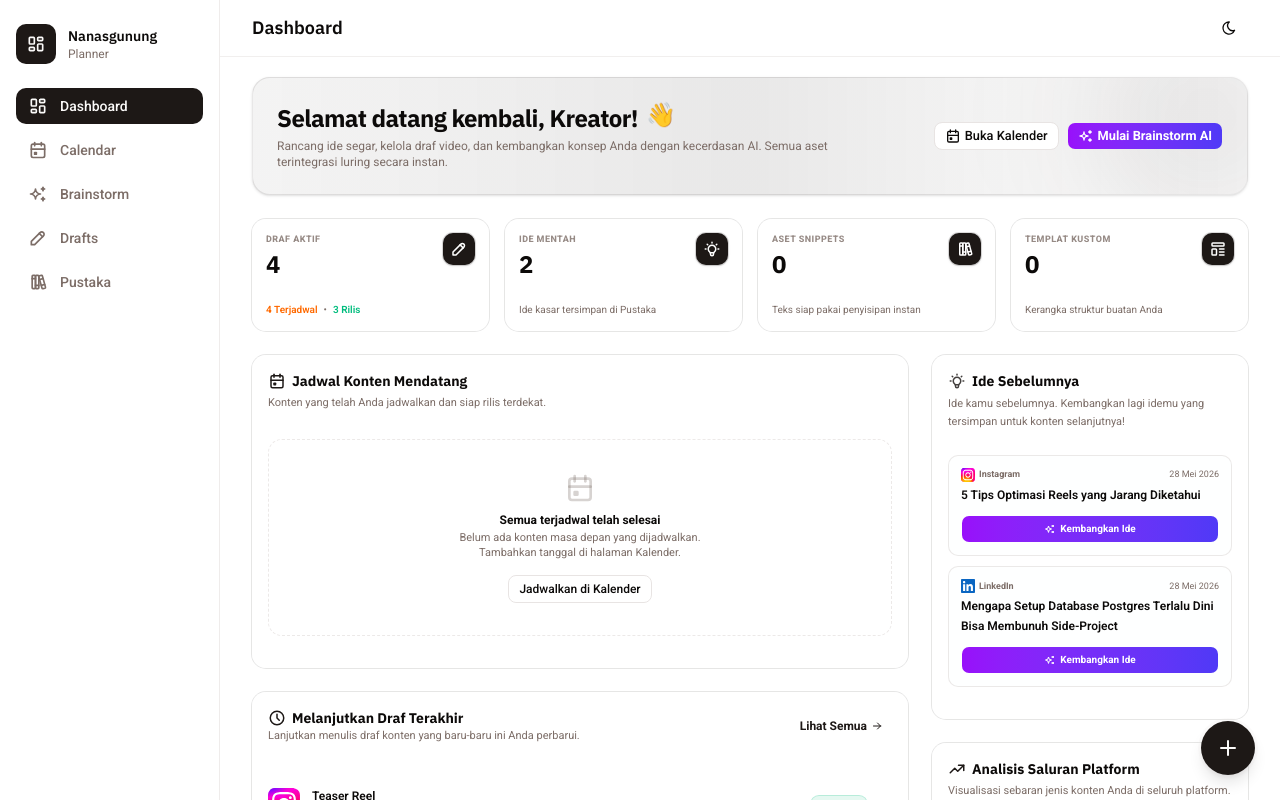
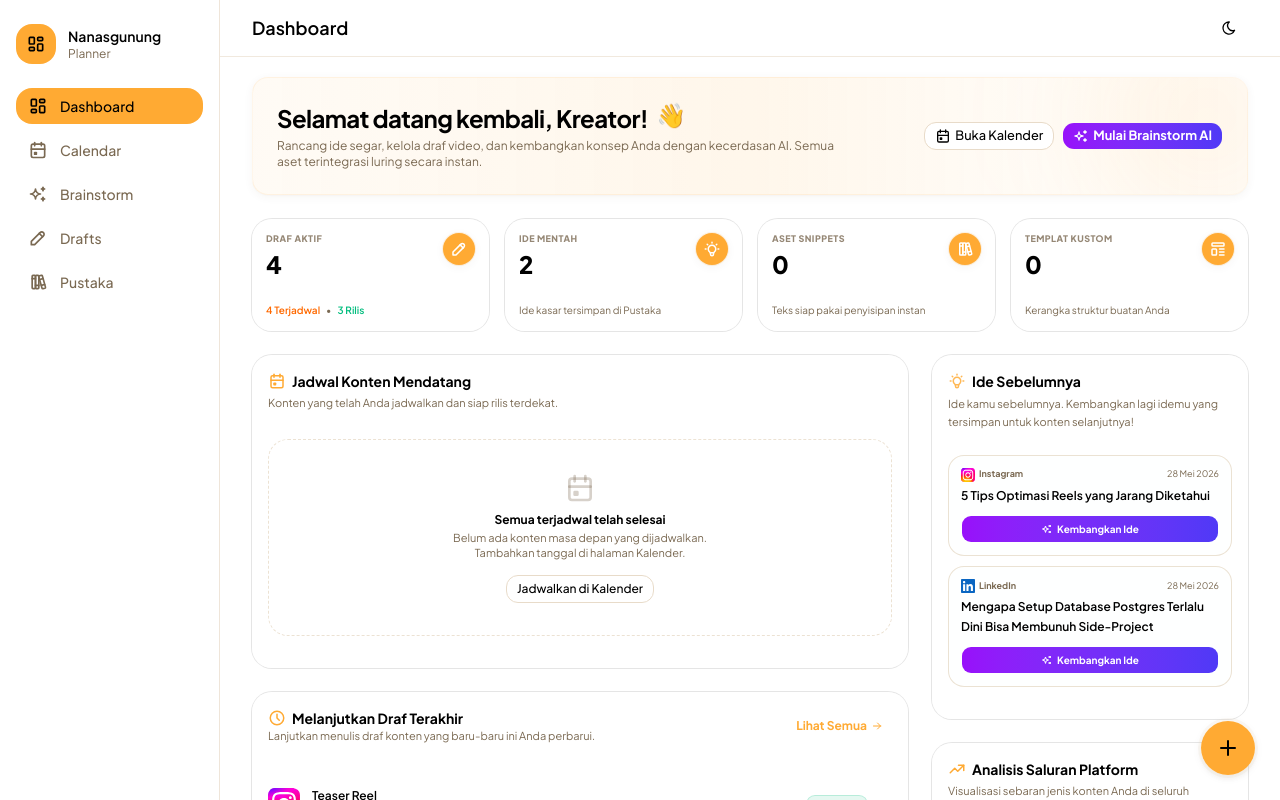
Before and after one commit to nasgunawann/nanasgunung-planner, a Next.js app: page /dashboard in a window 1280 px wide. Shown: the top 800 px of the page. Built offline with nearby package versions, Linux system fonts and the light colour scheme.

Commit message:
feat: update global styles and typography, enhance toolbar UI with localized text

```diff
--- a/src/app/globals.css
+++ b/src/app/globals.css
@@ -1,120 +1,187 @@
+@import url("https://fonts.googleapis.com/css2?family=Geist+Mono:wght@400;500;700&family=IBM+Plex+Sans:wght@400;500;600;700&family=Roboto:wght@400;500;700;900&display=swap");
 @import "tailwindcss";
-@import "tw-animate-css";
-@import "shadcn/tailwind.css";
 
 @custom-variant dark (&:is(.dark *));
+
+:root {
+  --background: oklch(1 0 0);
+  --foreground: oklch(0 0 0);
+  --card: oklch(1 0 0);
+  --card-foreground: oklch(0 0 0);
+  --popover: oklch(1 0 0);
+  --popover-foreground: oklch(0 0 0);
+  --primary: oklch(0.8032 0.1587 69.8092);
+  --primary-foreground: oklch(0 0 0);
+  --secondary: oklch(0.9458 0.0454 76.3285);
+  --secondary-foreground: oklch(0 0 0);
+  --muted: oklch(0.9593 0.011 76.5971);
+  --muted-foreground: oklch(0.5319 0.0413 75.9565);
+  --accent: oklch(0.8944 0.0895 75.5398);
+  --accent-foreground: oklch(0 0 0);
+  --destructive: oklch(0.6356 0.2082 25.3782);
+  --destructive-foreground: oklch(0.9848 0 0);
+  --border: oklch(0.8978 0.0278 76.4745);
+  --input: oklch(0.8978 0.0278 76.4745);
+  --ring: oklch(0.8512 0.1254 73.9788);
+  --chart-1: oklch(0.8512 0.1254 73.9788);
+  --chart-2: oklch(0.7754 0.1355 72.2638);
+  --chart-3: oklch(0.6894 0.1278 71.2857);
+  --chart-4: oklch(0.5574 0.0777 74.3347);
+  --chart-5: oklch(0.9197 0.0677 76.018);
+  --sidebar: oklch(1 0 0);
+  --sidebar-foreground: oklch(0 0 0);
+  --sidebar-primary: oklch(0.8512 0.1254 73.9788);
+  --sidebar-primary-foreground: oklch(0 0 0);
+  --sidebar-accent: oklch(0.9564 0.0363 76.4189);
+  --sidebar-accent-foreground: oklch(0.6484 0.1477 63.1223);
+  --sidebar-border: oklch(0.9298 0.0138 76.5785);
+  --sidebar-ring: oklch(0.8512 0.1254 73.9788);
+  --font-sans: Plus Jakarta Sans, ui-sans-serif, sans-serif, system-ui;
+  --font-serif: Merriweather, ui-serif, serif;
+  --font-mono: Geist Mono, Fira Code, monospace;
+  --radius: 1rem;
+  --shadow-x: 0px;
+  --shadow-y: 2px;
+  --shadow-blur: 10px;
+  --shadow-spread: 0px;
+  --shadow-opacity: 0.05;
+  --shadow-color: hsl(35, 50%, 20%);
+  --shadow-2xs: 0px 2px 10px 0px hsl(35 50% 20% / 0.03);
+  --shadow-xs: 0px 2px 10px 0px hsl(35 50% 20% / 0.03);
+  --shadow-sm:
+    0px 2px 10px 0px hsl(35 50% 20% / 0.05),
+    0px 1px 2px -1px hsl(35 50% 20% / 0.05);
+  --shadow:
+    0px 2px 10px 0px hsl(35 50% 20% / 0.05),
+    0px 1px 2px -1px hsl(35 50% 20% / 0.05);
+  --shadow-md:
+    0px 2px 10px 0px hsl(35 50% 20% / 0.05),
+    0px 2px 4px -1px hsl(35 50% 20% / 0.05);
+  --shadow-lg:
+    0px 2px 10px 0px hsl(35 50% 20% / 0.05),
+    0px 4px 6px -1px hsl(35 50% 20% / 0.05);
+  --shadow-xl:
+    0px 2px 10px 0px hsl(35 50% 20% / 0.05),
+    0px 8px 10px -1px hsl(35 50% 20% / 0.05);
+  --shadow-2xl: 0px 2px 10px 0px hsl(35 50% 20% / 0.13);
+  --tracking-normal: 0em;
+  --spacing: 0.25rem;
+}
+
+.dark {
+  --background: oklch(0.1651 0.0141 76.6248);
+  --foreground: oklch(0.9726 0.0227 76.527);
+  --card: oklch(0.2044 0.0207 75.5143);
+  --card-foreground: oklch(0.9726 0.0227 76.527);
+  --popover: oklch(0.1785 0.0162 75.8005);
+  --popover-foreground: oklch(0.9726 0.0227 76.527);
+  --primary: oklch(0.8512 0.1254 73.9788);
+  --primary-foreground: oklch(0.1778 0.0368 79.849);
+  --secondary: oklch(0.2898 0.035 75.0019);
+  --secondary-foreground: oklch(0.9197 0.0677 76.018);
+  --muted: oklch(0.2843 0.0269 75.6534);
+  --muted-foreground: oklch(0.7409 0.0338 76.3513);
+  --accent: oklch(0.3627 0.0619 72.5775);
+  --accent-foreground: oklch(0.9197 0.0677 76.018);
+  --destructive: oklch(0.3901 0.1297 25.5736);
+  --destructive-foreground: oklch(0.9848 0 0);
+  --border: oklch(0.3399 0.0342 75.5286);
+  --input: oklch(0.3399 0.0342 75.5286);
+  --ring: oklch(0.8512 0.1254 73.9788);
+  --chart-1: oklch(0.8512 0.1254 73.9788);
+  --chart-2: oklch(0.7754 0.1355 72.2638);
+  --chart-3: oklch(0.6894 0.1278 71.2857);
+  --chart-4: oklch(0.5574 0.0777 74.3347);
+  --chart-5: oklch(0.9197 0.0677 76.018);
+  --sidebar: oklch(0.193 0.0206 75.3839);
+  --sidebar-foreground: oklch(0.854 0.0188 76.5358);
+  --sidebar-primary: oklch(0.8512 0.1254 73.9788);
+  --sidebar-primary-foreground: oklch(0.1778 0.0368 79.849);
+  --sidebar-accent: oklch(0.2898 0.035 75.0019);
+  --sidebar-accent-foreground: oklch(0.9197 0.0677 76.018);
+  --sidebar-border: oklch(0.2843 0.0269 75.6534);
+  --sidebar-ring: oklch(0.8512 0.1254 73.9788);
+  --font-sans: Plus Jakarta Sans, ui-sans-serif, sans-serif, system-ui;
+  --font-serif: Merriweather, ui-serif, serif;
+  --font-mono: Geist Mono, Fira Code, monospace;
+  --radius: 1rem;
+  --shadow-x: 0px;
+  --shadow-y: 4px;
+  --shadow-blur: 15px;
+  --shadow-spread: 0px;
+  --shadow-opacity: 0.4;
+  --shadow-color: hsl(35, 100%, 2%);
+  --shadow-2xs: 0px 4px 15px 0px hsl(35 100% 2% / 0.2);
+  --shadow-xs: 0px 4px 15px 0px hsl(35 100% 2% / 0.2);
+  --shadow-sm:
+    0px 4px 15px 0px hsl(35 100% 2% / 0.4),
+    0px 1px 2px -1px hsl(35 100% 2% / 0.4);
+  --shadow:
+    0px 4px 15px 0px hsl(35 100% 2% / 0.4),
+    0px 1px 2px -1px hsl(35 100% 2% / 0.4);
+  --shadow-md:
+    0px 4px 15px 0px hsl(35 100% 2% / 0.4),
+    0px 2px 4px -1px hsl(35 100% 2% / 0.4);
+  --shadow-lg:
+    0px 4px 15px 0px hsl(35 100% 2% / 0.4),
+    0px 4px 6px -1px hsl(35 100% 2% / 0.4);
+  --shadow-xl:
+    0px 4px 15px 0px hsl(35 100% 2% / 0.4),
+    0px 8px 10px -1px hsl(35 100% 2% / 0.4);
+  --shadow-2xl: 0px 4px 15px 0px hsl(35 100% 2% / 1);
+}
 
 @theme inline {
   --color-background: var(--background);
   --color-foreground: var(--foreground);
+  --color-card: var(--card);
+  --color-card-foreground: var(--card-foreground);
+  --color-popover: var(--popover);
+  --color-popover-foreground: var(--popover-foreground);
+  --color-primary: var(--primary);
+  --color-primary-foreground: var(--primary-foreground);
+  --color-secondary: var(--secondary);
+  --color-secondary-foreground: var(--secondary-foreground);
+  --color-muted: var(--muted);
+  --color-muted-foreground: var(--muted-foreground);
+  --color-accent: var(--accent);
+  --color-accent-foreground: var(--accent-foreground);
+  --color-destructive: var(--destructive);
+  --color-destructive-foreground: var(--destructive-foreground);
+  --color-border: var(--border);
+  --color-input: var(--input);
+  --color-ring: var(--ring);
+  --color-chart-1: var(--chart-1);
+  --color-chart-2: var(--chart-2);
+  --color-chart-3: var(--chart-3);
+  --color-chart-4: var(--chart-4);
+  --color-chart-5: var(--chart-5);
+  --color-sidebar: var(--sidebar);
+  --color-sidebar-foreground: var(--sidebar-foreground);
+  --color-sidebar-primary: var(--sidebar-primary);
+  --color-sidebar-primary-foreground: var(--sidebar-primary-foreground);
+  --color-sidebar-accent: var(--sidebar-accent);
+  --color-sidebar-accent-foreground: var(--sidebar-accent-foreground);
+  --color-sidebar-border: var(--sidebar-border);
+  --color-sidebar-ring: var(--sidebar-ring);
+
   --font-sans: var(--font-sans);
-  --font-mono: var(--font-geist-mono);
-  --font-heading: var(--font-heading);
-  --color-sidebar-ring: var(--sidebar-ring);
-  --color-sidebar-border: var(--sidebar-border);
-  --color-sidebar-accent-foreground: var(--sidebar-accent-foreground);
-  --color-sidebar-accent: var(--sidebar-accent);
-  --color-sidebar-primary-foreground: var(--sidebar-primary-foreground);
-  --color-sidebar-primary: var(--sidebar-primary);
-  --color-sidebar-foreground: var(--sidebar-foreground);
-  --color-sidebar: var(--sidebar);
-  --color-chart-5: var(--chart-5);
-  --color-chart-4: var(--chart-4);
-  --color-chart-3: var(--chart-3);
-  --color-chart-2: var(--chart-2);
-  --color-chart-1: var(--chart-1);
-  --color-ring: var(--ring);
-  --color-input: var(--input);
-  --color-border: var(--border);
-  --color-destructive: var(--destructive);
-  --color-accent-foreground: var(--accent-foreground);
-  --color-accent: var(--accent);
-  --color-muted-foreground: var(--muted-foreground);
-  --color-muted: var(--muted);
-  --color-secondary-foreground: var(--secondary-foreground);
-  --color-secondary: var(--secondary);
-  --color-primary-foreground: var(--primary-foreground);
-  --color-primary: var(--primary);
-  --color-popover-foreground: var(--popover-foreground);
-  --color-popover: var(--popover);
-  --color-card-foreground: var(--card-foreground);
-  --color-card: var(--card);
-  --radius-sm: calc(var(--radius) * 0.6);
-  --radius-md: calc(var(--radius) * 0.8);
+  --font-mono: var(--font-mono);
+  --font-serif: var(--font-serif);
+
+  --radius-sm: calc(var(--radius) - 4px);
+  --radius-md: calc(var(--radius) - 2px);
   --radius-lg: var(--radius);
-  --radius-xl: calc(var(--radius) * 1.4);
-  --radius-2xl: calc(var(--radius) * 1.8);
-  --radius-3xl: calc(var(--radius) * 2.2);
-  --radius-4xl: calc(var(--radius) * 2.6);
-}
+  --radius-xl: calc(var(--radius) + 4px);
 
-:root {
-  --background: oklch(1 0 0);
-  --foreground: oklch(0.147 0.004 49.3);
-  --card: oklch(1 0 0);
-  --card-foreground: oklch(0.147 0.004 49.3);
-  --popover: oklch(1 0 0);
-  --popover-foreground: oklch(0.147 0.004 49.3);
-  --primary: oklch(0.214 0.009 43.1);
-  --primary-foreground: oklch(0.986 0.002 67.8);
-  --secondary: oklch(0.96 0.002 17.2);
-  --secondary-foreground: oklch(0.214 0.009 43.1);
-  --muted: oklch(0.96 0.002 17.2);
-  --muted-foreground: oklch(0.547 0.021 43.1);
-  --accent: oklch(0.96 0.002 17.2);
-  --accent-foreground: oklch(0.214 0.009 43.1);
-  --destructive: oklch(0.577 0.245 27.325);
-  --border: oklch(0.922 0.005 34.3);
-  --input: oklch(0.922 0.005 34.3);
-  --ring: oklch(0.714 0.014 41.2);
-  --chart-1: oklch(0.837 0.128 66.29);
-  --chart-2: oklch(0.705 0.213 47.604);
-  --chart-3: oklch(0.646 0.222 41.116);
-  --chart-4: oklch(0.553 0.195 38.402);
-  --chart-5: oklch(0.47 0.157 37.304);
-  --radius: 0.625rem;
-  --sidebar: oklch(0.986 0.002 67.8);
-  --sidebar-foreground: oklch(0.147 0.004 49.3);
-  --sidebar-primary: oklch(0.214 0.009 43.1);
-  --sidebar-primary-foreground: oklch(0.986 0.002 67.8);
-  --sidebar-accent: oklch(0.96 0.002 17.2);
-  --sidebar-accent-foreground: oklch(0.214 0.009 43.1);
-  --sidebar-border: oklch(0.922 0.005 34.3);
-  --sidebar-ring: oklch(0.714 0.014 41.2);
-}
-
-.dark {
-  --background: oklch(0.147 0.004 49.3);
-  --foreground: oklch(0.986 0.002 67.8);
-  --card: oklch(0.214 0.009 43.1);
-  --card-foreground: oklch(0.986 0.002 67.8);
-  --popover: oklch(0.214 0.009 43.1);
-  --popover-foreground: oklch(0.986 0.002 67.8);
-  --primary: oklch(0.922 0.005 34.3);
-  --primary-foreground: oklch(0.214 0.009 43.1);
-  --secondary: oklch(0.268 0.011 36.5);
-  --secondary-foreground: oklch(0.986 0.002 67.8);
-  --muted: oklch(0.268 0.011 36.5);
-  --muted-foreground: oklch(0.714 0.014 41.2);
-  --accent: oklch(0.268 0.011 36.5);
-  --accent-foreground: oklch(0.986 0.002 67.8);
-  --destructive: oklch(0.704 0.191 22.216);
-  --border: oklch(1 0 0 / 10%);
-  --input: oklch(1 0 0 / 15%);
-  --ring: oklch(0.547 0.021 43.1);
-  --chart-1: oklch(0.837 0.128 66.29);
-  --chart-2: oklch(0.705 0.213 47.604);
-  --chart-3: oklch(0.646 0.222 41.116);
-  --chart-4: oklch(0.553 0.195 38.402);
-  --chart-5: oklch(0.47 0.157 37.304);
-  --sidebar: oklch(0.214 0.009 43.1);
-  --sidebar-foreground: oklch(0.986 0.002 67.8);
-  --sidebar-primary: oklch(0.488 0.243 264.376);
-  --sidebar-primary-foreground: oklch(0.986 0.002 67.8);
-  --sidebar-accent: oklch(0.268 0.011 36.5);
-  --sidebar-accent-foreground: oklch(0.986 0.002 67.8);
-  --sidebar-border: oklch(1 0 0 / 10%);
-  --sidebar-ring: oklch(0.547 0.021 43.1);
+  --shadow-2xs: var(--shadow-2xs);
+  --shadow-xs: var(--shadow-xs);
+  --shadow-sm: var(--shadow-sm);
+  --shadow: var(--shadow);
+  --shadow-md: var(--shadow-md);
+  --shadow-lg: var(--shadow-lg);
+  --shadow-xl: var(--shadow-xl);
+  --shadow-2xl: var(--shadow-2xl);
 }
 
 @layer base {
--- a/src/app/layout.tsx
+++ b/src/app/layout.tsx
@@ -1,26 +1,25 @@
 import type { Metadata } from "next";
-import { Geist, Geist_Mono, Roboto, IBM_Plex_Sans } from "next/font/google";
+import { Geist_Mono, Merriweather, Plus_Jakarta_Sans } from "next/font/google";
 import "./globals.css";
 import "./custom.css";
 import { cn } from "@/lib/utils";
 import ThemeProvider from "@/components/theme-provider";
 import { TooltipProvider } from "@/components/ui/tooltip";
 
-const ibmPlexSansHeading = IBM_Plex_Sans({
+const plusJakartaSans = Plus_Jakarta_Sans({
   subsets: ["latin"],
-  variable: "--font-heading",
+  variable: "--font-sans",
 });
 
-const roboto = Roboto({ subsets: ["latin"], variable: "--font-sans" });
-
-const geistSans = Geist({
-  variable: "--font-geist-sans",
+const merriweather = Merriweather({
   subsets: ["latin"],
+  weight: ["400", "700", "900"],
+  variable: "--font-serif",
 });
 
 const geistMono = Geist_Mono({
-  variable: "--font-geist-mono",
   subsets: ["latin"],
+  variable: "--font-mono",
 });
 
 export const metadata: Metadata = {
@@ -43,11 +42,10 @@ export default function RootLayout({
       className={cn(
         "h-full",
         "antialiased",
-        geistSans.variable,
+        plusJakartaSans.variable,
+        merriweather.variable,
         geistMono.variable,
         "font-sans",
-        roboto.variable,
-        ibmPlexSansHeading.variable,
       )}
     >
       <head>
--- a/src/components/editor/toolbar-content.tsx
+++ b/src/components/editor/toolbar-content.tsx
@@ -49,10 +49,10 @@ export function MainToolbarContent({
           onClick={onAiClick}
           variant="ghost"
           className="gap-1 px-2 text-[10px] font-semibold text-primary"
-          title="AI Generate (Ctrl+/)"
+          title="Generate dengan AI (Ctrl+/)"
         >
           <IconSparkles className="size-4 shrink-0" />
-          {!isMobile && <span>AI Generate</span>}
+          {!isMobile && <span>Generate</span>}
         </Button>
       </ToolbarGroup>
 
--- a/src/components/tiptap-ui-primitive/toolbar/toolbar.scss
+++ b/src/components/tiptap-ui-primitive/toolbar/toolbar.scss
@@ -6,7 +6,7 @@
 }
 
 .dark {
-  --tt-toolbar-bg-color: var(--black);
+  --tt-toolbar-bg-color: var(--muted);
   --tt-toolbar-border-color: var(--tt-gray-dark-a-50);
 }
 
```
